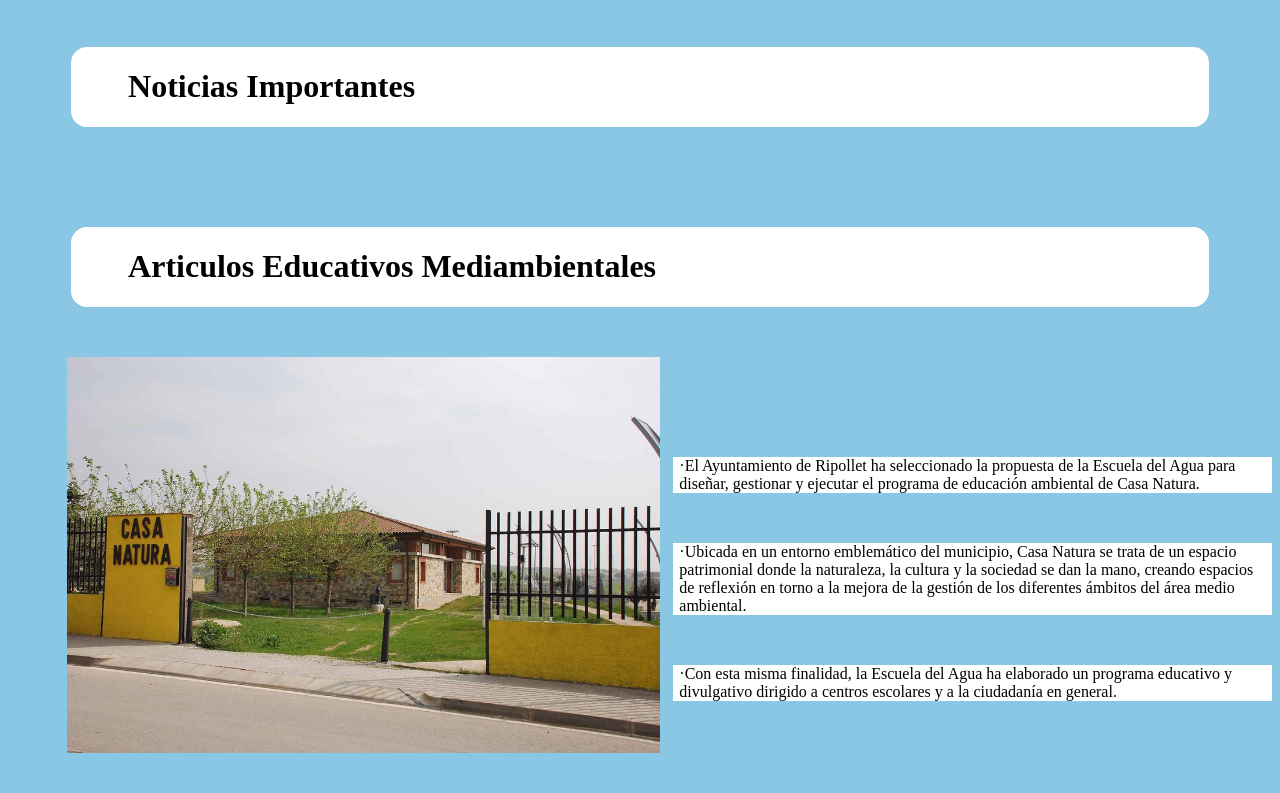
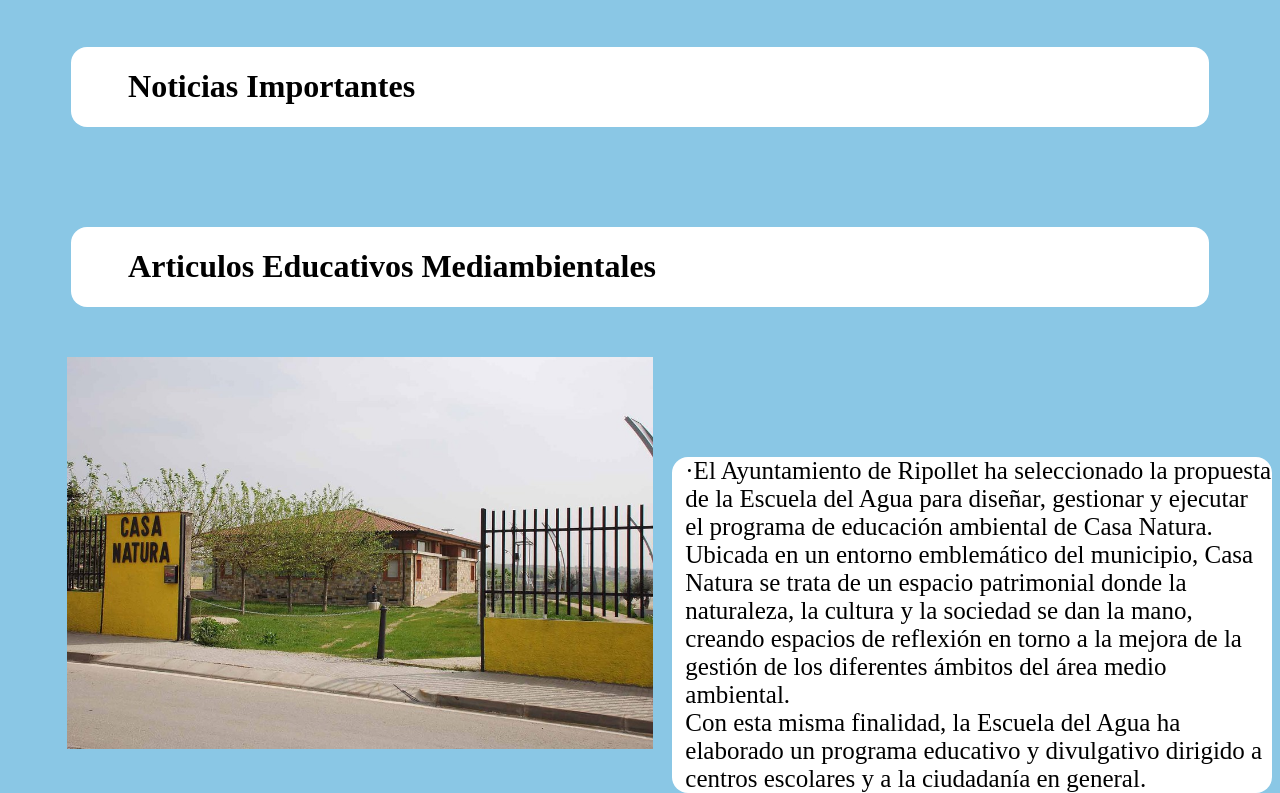
Before and after one commit to DanielOrtigosa/ProyectoHTML, a plain HTML site: page index.html in a window 1280 px wide. Shown: the part 1905-2698 px from the top of the page. Before the commit the page ends 2658 px from the top, so only its background shows below. Drawn offline with Linux system fonts and the light colour scheme.

Commit message:
apartado noticias mediambiental algo asi

```diff
--- a/index.html
+++ b/index.html
@@ -69,15 +69,11 @@
             <div class="caja-articulo-lista">
                     <p class="caja-articulo-lista" >·El Ayuntamiento de Ripollet ha seleccionado la propuesta de la
                         Escuela del Agua para diseñar, gestionar y ejecutar el programa de educación
-                        ambiental de Casa Natura.
-                    </p>
-                    <p class="caja-articulo-lista">·Ubicada en un entorno emblemático del municipio,
+                        ambiental de Casa Natura.<br>Ubicada en un entorno emblemático del municipio,
                         Casa Natura se trata de un espacio patrimonial donde la naturaleza,
                         la cultura y la sociedad se dan la mano, creando espacios de
                         reflexión en torno a la mejora de la gestión de los diferentes
-                        ámbitos del área medio ambiental.
-                    </p>
-                    <p class="caja-articulo-lista">·Con esta misma finalidad, la Escuela del Agua ha
+                        ámbitos del área medio ambiental.<br>Con esta misma finalidad, la Escuela del Agua ha
                         elaborado un programa educativo y divulgativo dirigido a centros escolares y a la
                         ciudadanía en general.
                     </p>
--- a/style.css
+++ b/style.css
@@ -226,8 +226,10 @@
     float:center;
     width: 100%;
     margin-left: 10%;
+    float: center;
 }
 .caja-articulo-lista {
+    font-size: 25;
     text-align: auto;
     overflow-wrap:break-word;
     width: 90%;
@@ -235,6 +237,7 @@
     margin-top: 50px;
     margin-bottom: 50px;
     margin-left: auto;
-    padding-left: 1%;
+    padding-left: 2%;
+    border-radius: 1rem;
 
 }
```
